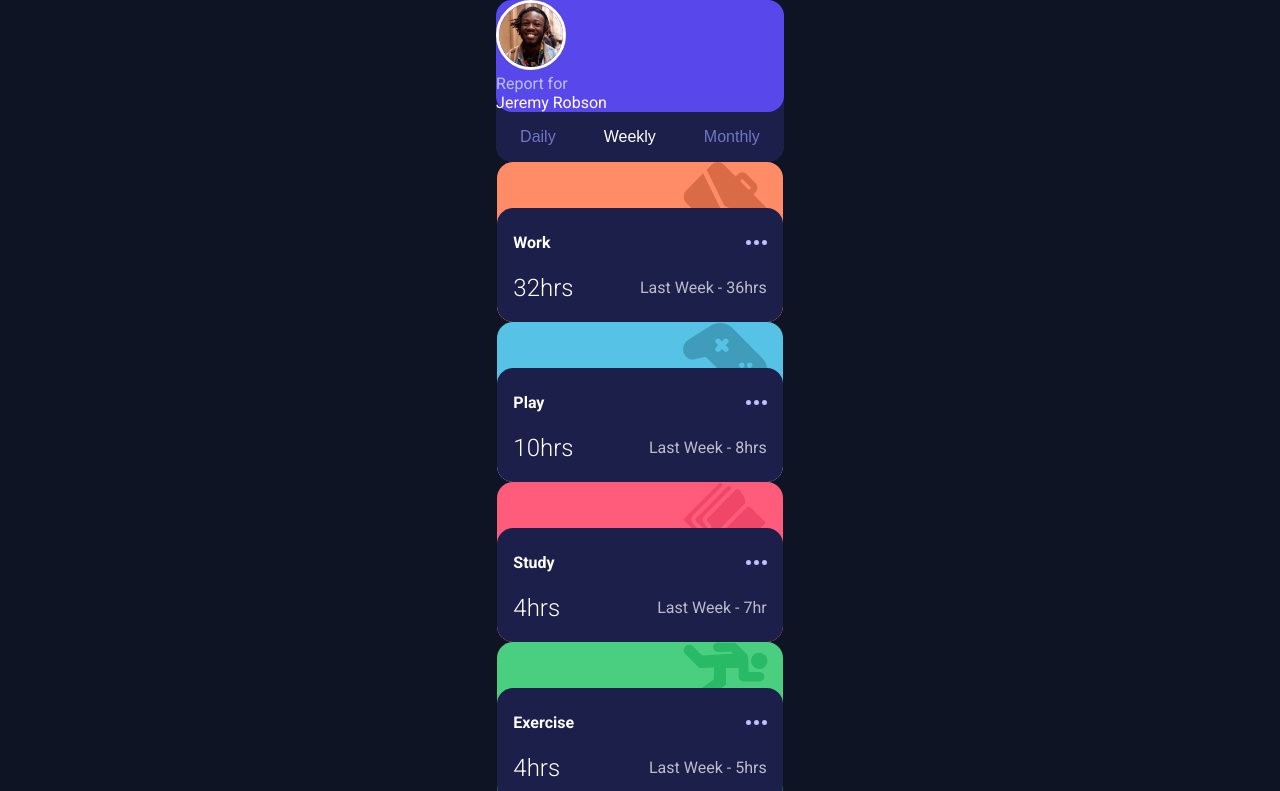
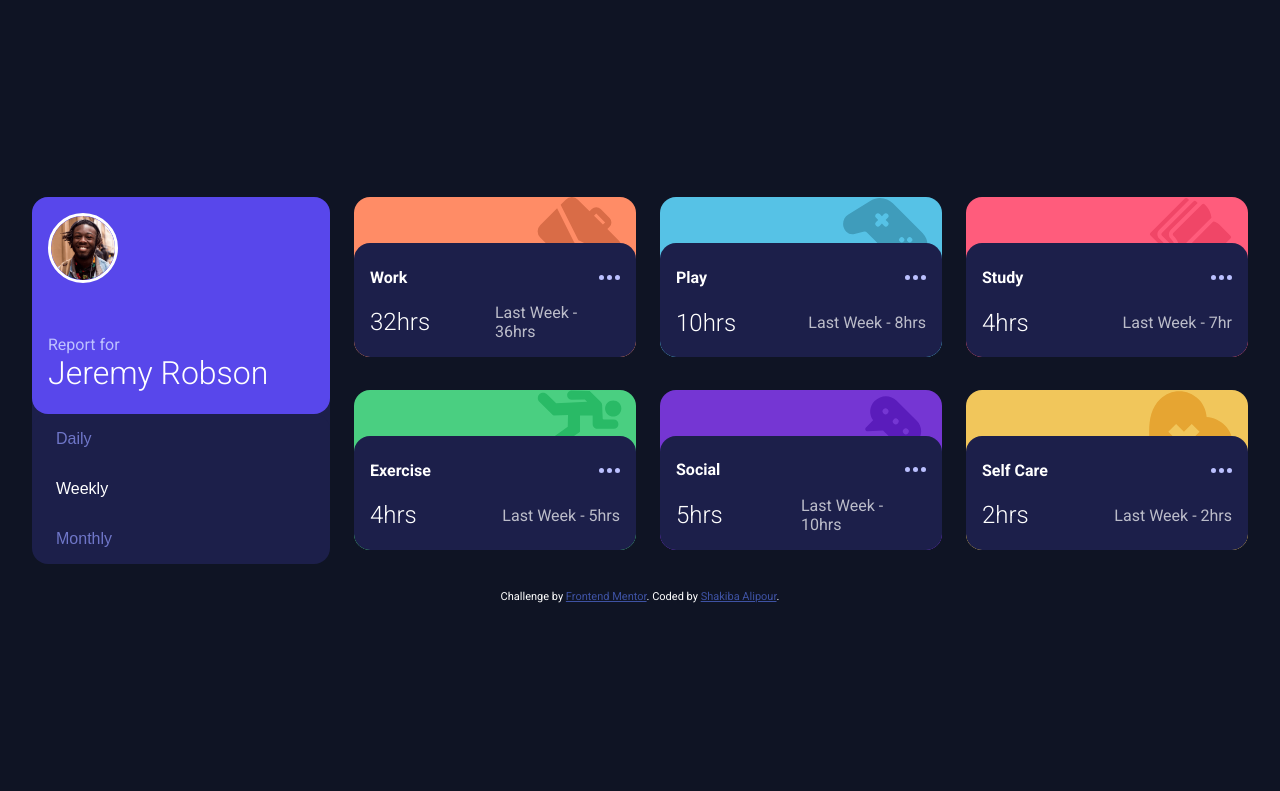
Before and after one commit to Shakiba-Alipour/time-tracking-dashboard, a plain HTML site: page index.html in a window 1280 px wide. Shown: the top 791 px of the page. Drawn offline with Linux system fonts and the light colour scheme.

Commit message:
desktop styling version is completed

```diff
--- a/index.html
+++ b/index.html
@@ -24,6 +24,7 @@
     <title>Frontend Mentor | Time tracking dashboard</title>
   </head>
   <body>
+    <main>
       <div id="profile-container">
         <div id="profile-div" class="colored-section">
           <img
@@ -126,6 +127,7 @@
           </div>
         </li>
       </ul>
+    </main>
 
     <div class="attribution">
       Challenge by
--- a/styles.css
+++ b/styles.css
@@ -62,6 +62,7 @@ button {
   text-align: left;
   cursor: pointer;
   transition: color 0.3s ease;
+  cursor: pointer;
 }
 
 #profile-container button:hover,
@@ -167,12 +168,16 @@ ul {
 .ellipsis {
   grid-column: 2;
   justify-self: end;
+  cursor: pointer;
 }
 
 @media screen and (max-width: 700px) {
-  div,
-  ul {
+  main {
     width: 80%;
+    display: flex;
+    flex-direction: column;
+    align-content: center;
+    flex-wrap: wrap;
   }
 
   #profile-container {
@@ -206,6 +211,51 @@ ul {
   }
 }
 
+@media screen and (min-width: 701px) {
+  html,
+  body {
+    height: 100%;
+  }
+
+  main {
+    display: grid;
+    grid-template-columns: 1fr 3fr;
+    grid-template-rows: auto;
+    gap: 1.5rem;
+    margin: 2rem;
+  }
+
+  /* #profile-container {
+    width: 80%;
+  } */
+
+  #profile-div {
+    height: 60%;
+    padding: 1rem;
+  }
+
+  .user-img {
+    margin-bottom: 3rem;
+  }
+
+  #username {
+    font-size: xx-large;
+    font-weight: 300;
+  }
+
+  #buttons {
+    display: flex;
+    flex-direction: column;
+  }
+
+  ul {
+    display: grid;
+    grid-template-columns: repeat(3, 1fr);
+    grid-template-rows: 1fr 1fr;
+    gap: 1.5rem;
+  }
+}
+
 #report-for {
   color: var(--Navy-200);
 }
```
Lines whose indentation alone changed are shown as unchanged.
